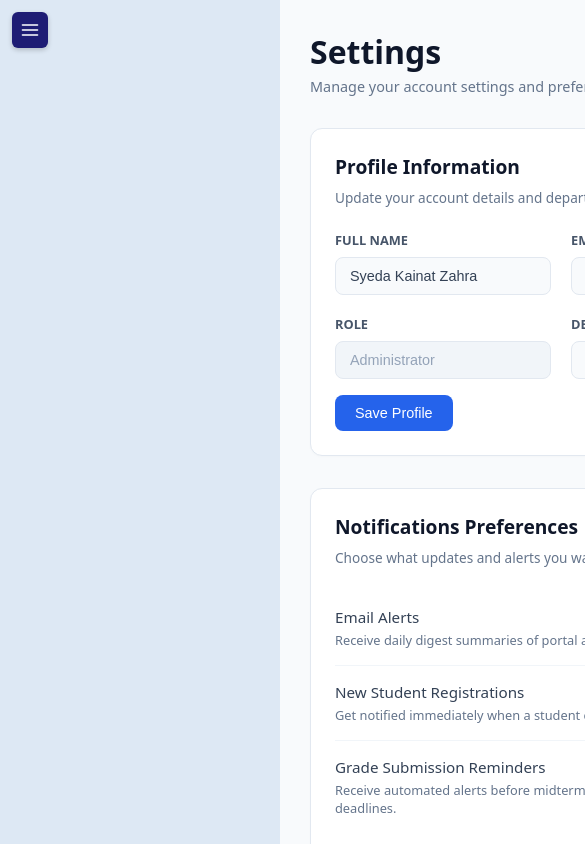
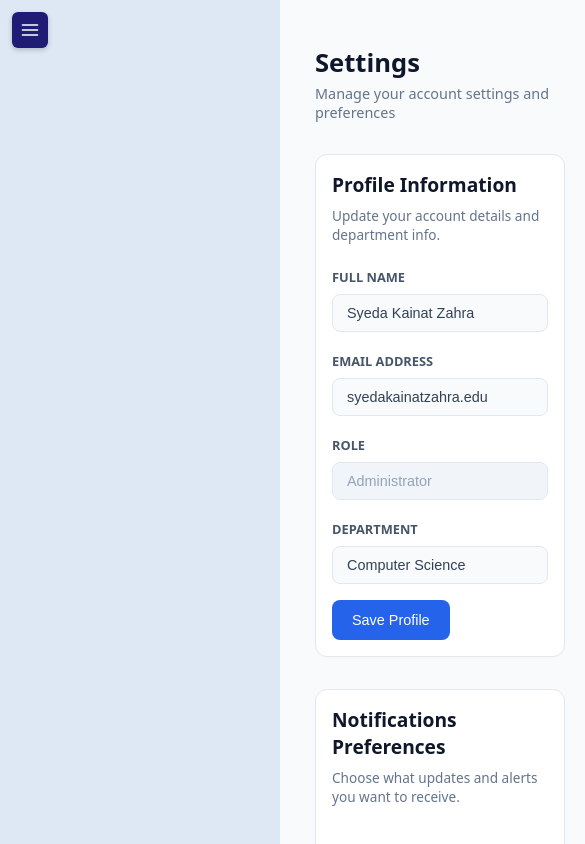
Before and after one commit to syedakainatzahra/student-management-app, a React (Create React App) app: page /settings in a window 390 px wide. Shown: the top 844 px of the page, 585 px wide, since content can reach past the window. Built offline with nearby package versions, Linux system fonts and the light colour scheme.

Commit message:
complete settings page responsive adjustments

```diff
--- a/src/pages/Settings.js
+++ b/src/pages/Settings.js
@@ -1,4 +1,4 @@
-import React, { useState } from 'react';
+import React, { useState, useEffect } from 'react';
 
 const Settings = () => {
   // 1. Initial configuration components checked directly from memory
@@ -14,6 +14,15 @@ const Settings = () => {
     studentRegistration: true,
     gradeSubmissions: false,
   });
+
+  // 📱 Mobile responsive screen check state
+  const [isMobile, setIsMobile] = useState(window.innerWidth <= 768);
+
+  useEffect(() => {
+    const handleResize = () => setIsMobile(window.innerWidth <= 768);
+    window.addEventListener('resize', handleResize);
+    return () => window.removeEventListener('resize', handleResize);
+  }, []);
 
   const handleProfileChange = (e) => {
     setProfile({ ...profile, [e.target.name]: e.target.value });
@@ -31,25 +40,25 @@ const Settings = () => {
   };
 
   const styles = {
-    container: { fontFamily: 'system-ui, sans-serif', color: '#334155' },
-    pageTitle: { fontSize: '2rem', fontWeight: '700', color: '#0f172a', margin: 0 },
+    container: { fontFamily: 'system-ui, sans-serif', color: '#334155', padding: isMobile ? '15px 5px' : '0px', boxSizing: 'border-box' },
+    pageTitle: { fontSize: isMobile ? '1.6rem' : '2rem', fontWeight: '700', color: '#0f172a', margin: 0 },
     subtitle: { fontSize: '0.9rem', color: '#64748b', margin: '4px 0 32px 0' },
     grid: { display: 'flex', flexDirection: 'column', gap: '32px', maxWidth: '800px' },
-    card: { backgroundColor: 'white', border: '1px solid #e2e8f0', borderRadius: '12px', padding: '24px', boxShadow: '0 1px 3px rgba(0,0,0,0.02)' },
+    card: { backgroundColor: 'white', border: '1px solid #e2e8f0', borderRadius: '12px', padding: isMobile ? '16px' : '24px', boxShadow: '0 1px 3px rgba(0,0,0,0.02)' },
     cardTitle: { fontSize: '1.2rem', fontWeight: '600', color: '#0f172a', margin: '0 0 8px 0' },
     cardSubtitle: { fontSize: '0.85rem', color: '#64748b', margin: '0 0 24px 0' },
-    formGrid: { display: 'grid', gridTemplateColumns: '1fr 1fr', gap: '20px' },
+    formGrid: { display: 'grid', gridTemplateColumns: isMobile ? '1fr' : '1fr 1fr', gap: '20px' }, // 🚀 Mobile par single column layout
     formGroup: { display: 'flex', flexDirection: 'column', gap: '8px' },
     label: { fontSize: '0.8rem', fontWeight: '600', color: '#475569', textTransform: 'uppercase' },
     input: { padding: '10px 14px', border: '1px solid #e2e8f0', borderRadius: '8px', fontSize: '0.9rem', outline: 'none', backgroundColor: '#f8fafc', color: '#334155' },
     inputDisabled: { backgroundColor: '#f1f5f9', color: '#94a3b8', cursor: 'not-allowed' },
-    toggleRow: { display: 'flex', justifyContent: 'space-between', alignItems: 'center', padding: '16px 0', borderBottom: '1px solid #f1f5f9' },
-    toggleInfo: { display: 'flex', flexDirection: 'column', gap: '4px' },
+    toggleRow: { display: 'flex', justifyContent: 'space-between', alignItems: 'center', padding: '16px 0', borderBottom: '1px solid #f1f5f9', gap: '12px' },
+    toggleInfo: { display: 'flex', flexDirection: 'column', gap: '4px', flex: 1 },
     toggleTitle: { fontSize: '0.95rem', fontWeight: '500', color: '#334155' },
     toggleDesc: { fontSize: '0.8rem', color: '#64748b' },
-    switchBtn: { border: 'none', width: '48px', height: '24px', borderRadius: '99px', padding: '2px', cursor: 'pointer', display: 'flex', transition: 'background-color 0.2s' },
+    switchBtn: { border: 'none', width: '48px', height: '24px', borderRadius: '99px', padding: '2px', cursor: 'pointer', display: 'flex', transition: 'background-color 0.2s', flexShrink: 0 },
     switchCircle: { width: '20px', height: '20px', backgroundColor: 'white', borderRadius: '50%', boxShadow: '0 1px 3px rgba(0,0,0,0.15)', transition: 'transform 0.2s' },
-    btnPrimary: { backgroundColor: '#2563eb', color: 'white', border: 'none', padding: '10px 20px', borderRadius: '8px', fontWeight: '500', fontSize: '0.9rem', cursor: 'pointer', marginTop: '16px', alignSelf: 'flex-start' }
+    btnPrimary: { backgroundColor: '#2563eb', color: 'white', border: 'none', padding: '12px 20px', borderRadius: '8px', fontWeight: '500', fontSize: '0.9rem', cursor: 'pointer', marginTop: '16px', alignSelf: isMobile ? 'stretch' : 'flex-start', textAlign: 'center' } // 🚀 Mobile par full width button
   };
 
   return (
@@ -83,7 +92,6 @@ const Settings = () => {
             </div>
           </div>
 
-          {/* Linked onClick to our local storage saving logic */}
           <button type="button" style={styles.btnPrimary} onClick={handleSaveProfile}>Save Profile</button>
         </div>
 
```
